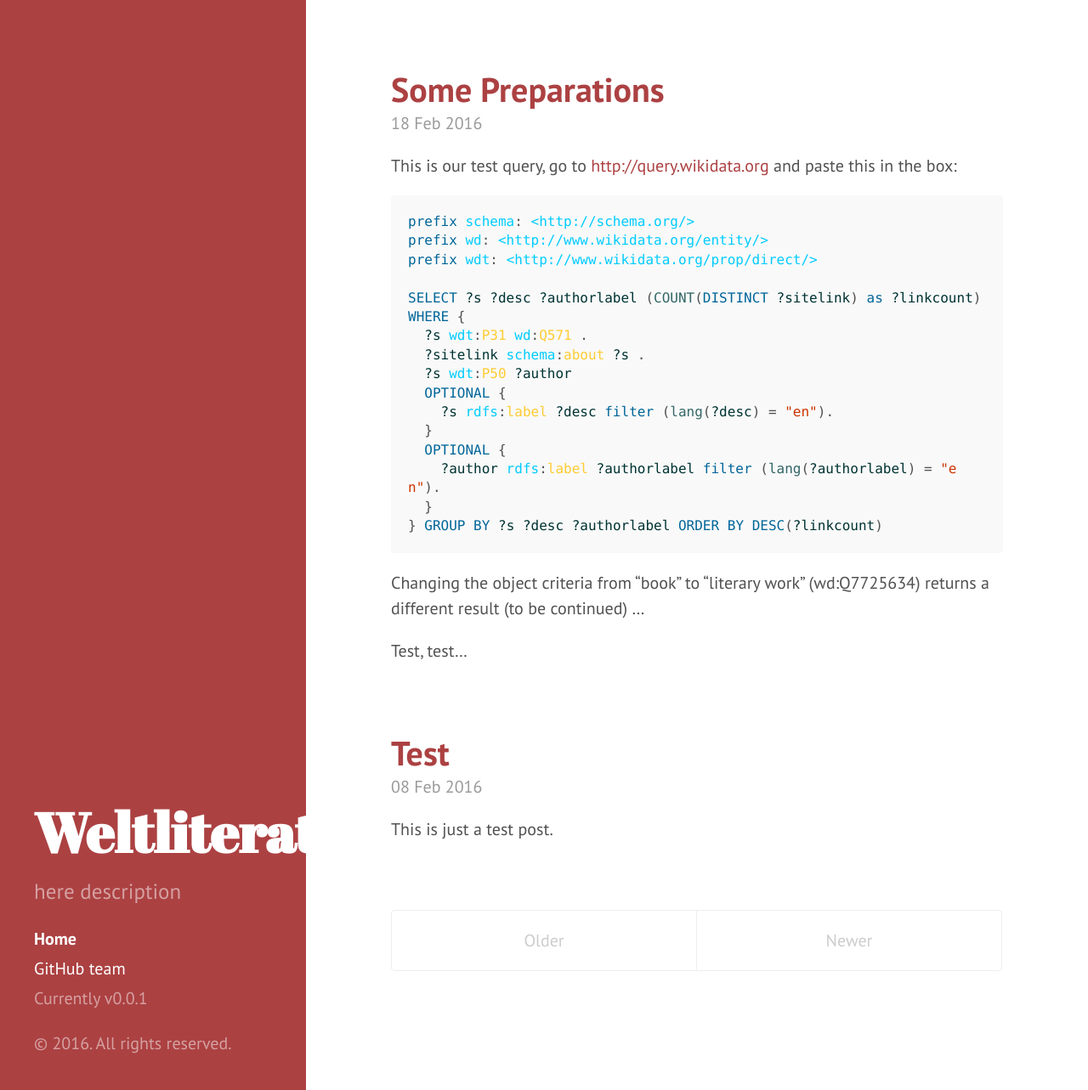
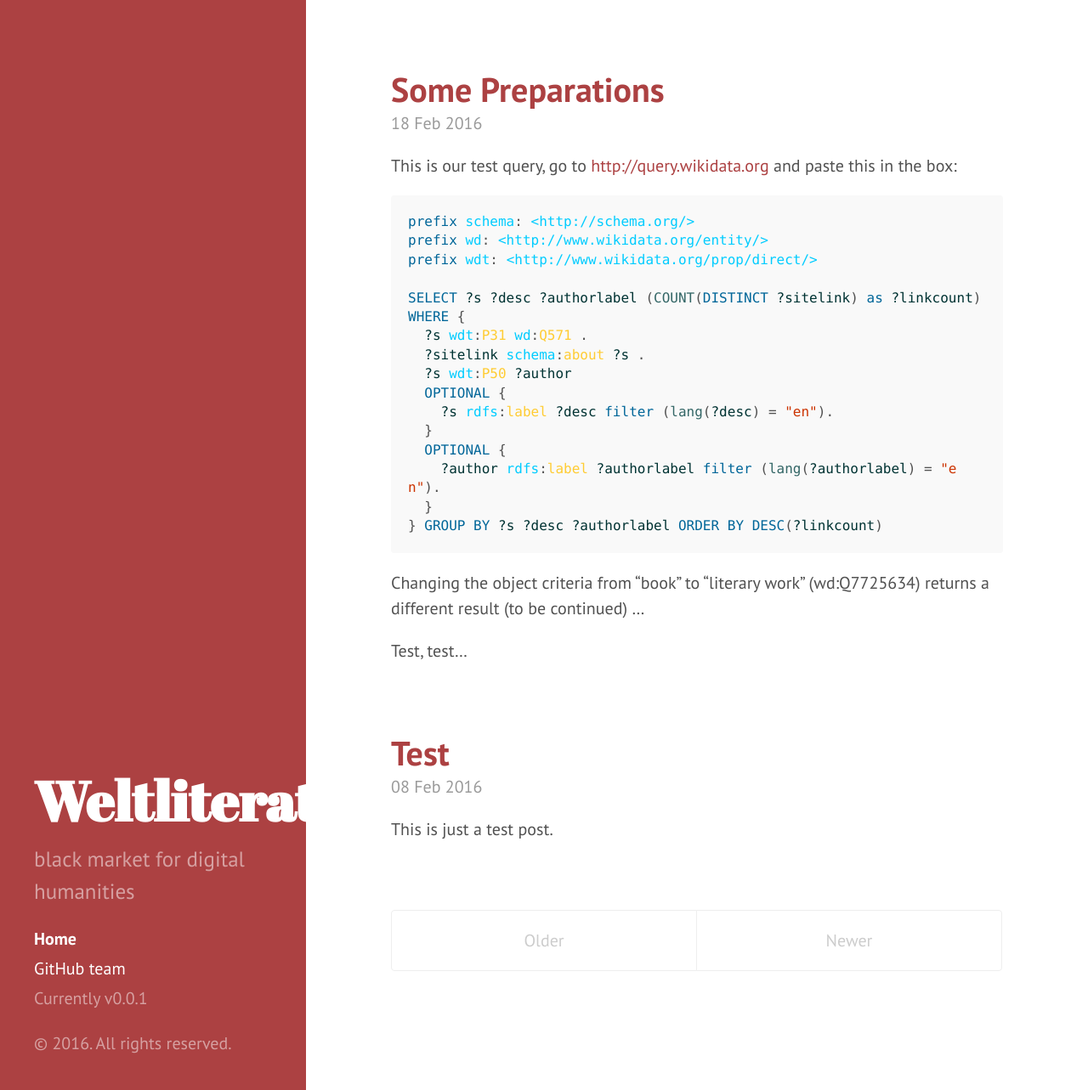
Before and after one commit to weltliteratur/blog, a Jekyll site: the page built from index.html, in a window 1280 px wide and 1283 px high. Shown: the whole window at 85% size. Built offline with Jekyll 4.4.1, drawn with Linux system fonts in a browser that asks for light colours; the list of posts is cut into pages by our own code.

Commit message:
fixed tag line

```diff
--- a/_config.yml
+++ b/_config.yml
@@ -8,7 +8,7 @@ permalink:        pretty
 # Setup
 title:            Weltliteratur
 tagline:          'black market for digital humanities'
-description:      'here description'
+description:      'black market for digital humanities'
 url:              http://blog.weltliteratur.net
 baseurl:          /
 
```
